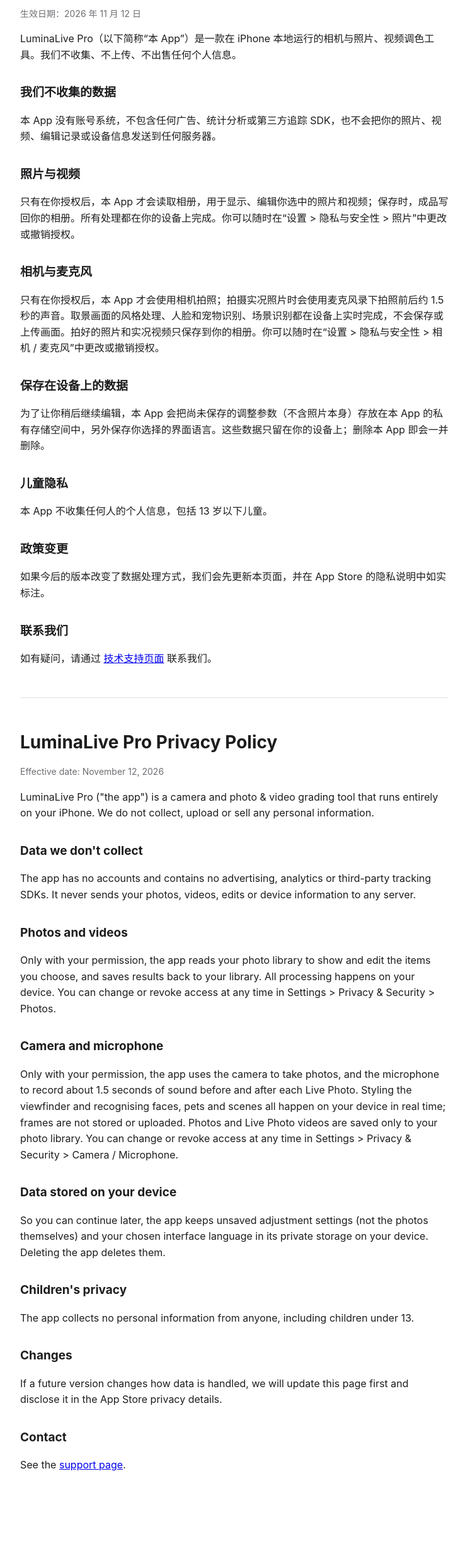
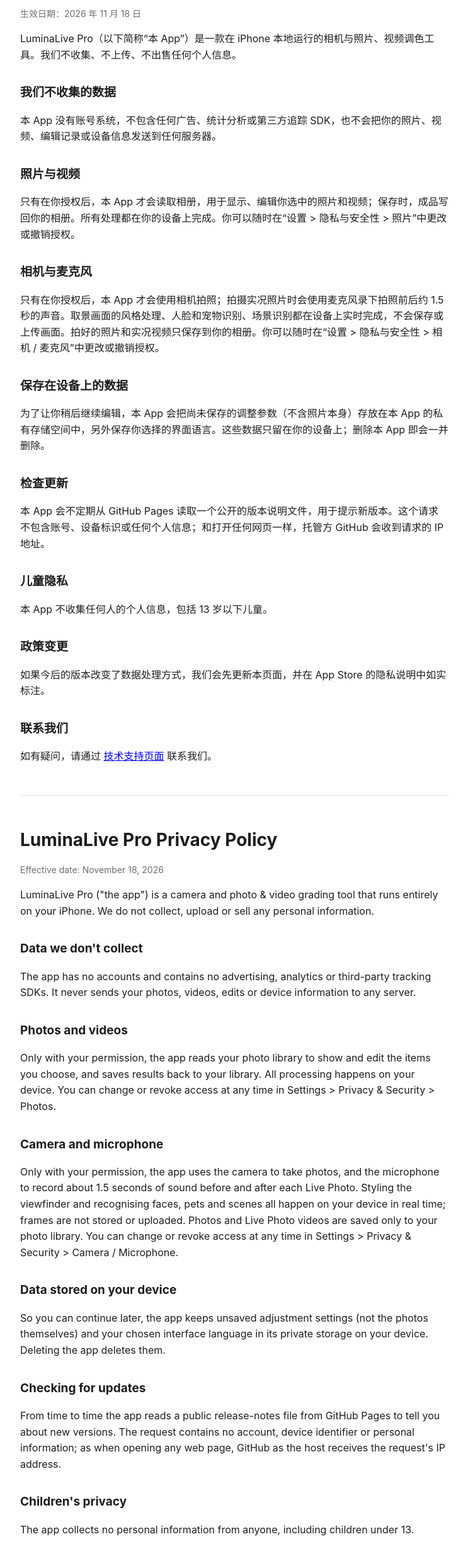
Before and after one commit to erdfws/luminalive-pro, a plain HTML site: page privacy.html in a window 1280 px wide. Shown: the part 88-2558 px from the top of the page at 63% size, without its empty margins (268-1011 px from the left). Before the commit the page ends 2507 px from the top, so only its background shows below. Drawn offline with Linux system fonts and the light colour scheme.

Commit message:
Add version.json for in-app update notices; privacy: checking for updates

```diff
--- a/privacy.html
+++ b/privacy.html
@@ -15,7 +15,7 @@
 </head>
 <body><main>
 <h1>LuminaLive Pro 隐私政策</h1>
-<p class="muted">生效日期：2026 年 11 月 12 日</p>
+<p class="muted">生效日期：2026 年 11 月 18 日</p>
 
 <p>LuminaLive Pro（以下简称“本 App”）是一款在 iPhone 本地运行的相机与照片、视频调色工具。我们不收集、不上传、不出售任何个人信息。</p>
 
@@ -31,6 +31,9 @@
 <h2>保存在设备上的数据</h2>
 <p>为了让你稍后继续编辑，本 App 会把尚未保存的调整参数（不含照片本身）存放在本 App 的私有存储空间中，另外保存你选择的界面语言。这些数据只留在你的设备上；删除本 App 即会一并删除。</p>
 
+<h2>检查更新</h2>
+<p>本 App 会不定期从 GitHub Pages 读取一个公开的版本说明文件，用于提示新版本。这个请求不包含账号、设备标识或任何个人信息；和打开任何网页一样，托管方 GitHub 会收到请求的 IP 地址。</p>
+
 <h2>儿童隐私</h2>
 <p>本 App 不收集任何人的个人信息，包括 13 岁以下儿童。</p>
 
@@ -43,7 +46,7 @@
 <hr>
 
 <h1>LuminaLive Pro Privacy Policy</h1>
-<p class="muted">Effective date: November 12, 2026</p>
+<p class="muted">Effective date: November 18, 2026</p>
 <p>LuminaLive Pro ("the app") is a camera and photo &amp; video grading tool that runs entirely on your iPhone. We do not collect, upload or sell any personal information.</p>
 <h2>Data we don't collect</h2>
 <p>The app has no accounts and contains no advertising, analytics or third-party tracking SDKs. It never sends your photos, videos, edits or device information to any server.</p>
@@ -53,6 +56,8 @@
 <p>Only with your permission, the app uses the camera to take photos, and the microphone to record about 1.5 seconds of sound before and after each Live Photo. Styling the viewfinder and recognising faces, pets and scenes all happen on your device in real time; frames are not stored or uploaded. Photos and Live Photo videos are saved only to your photo library. You can change or revoke access at any time in Settings &gt; Privacy &amp; Security &gt; Camera / Microphone.</p>
 <h2>Data stored on your device</h2>
 <p>So you can continue later, the app keeps unsaved adjustment settings (not the photos themselves) and your chosen interface language in its private storage on your device. Deleting the app deletes them.</p>
+<h2>Checking for updates</h2>
+<p>From time to time the app reads a public release-notes file from GitHub Pages to tell you about new versions. The request contains no account, device identifier or personal information; as when opening any web page, GitHub as the host receives the request's IP address.</p>
 <h2>Children's privacy</h2>
 <p>The app collects no personal information from anyone, including children under 13.</p>
 <h2>Changes</h2>
```
Also changed, not shown: version.json (added, +11 -0 lines).
